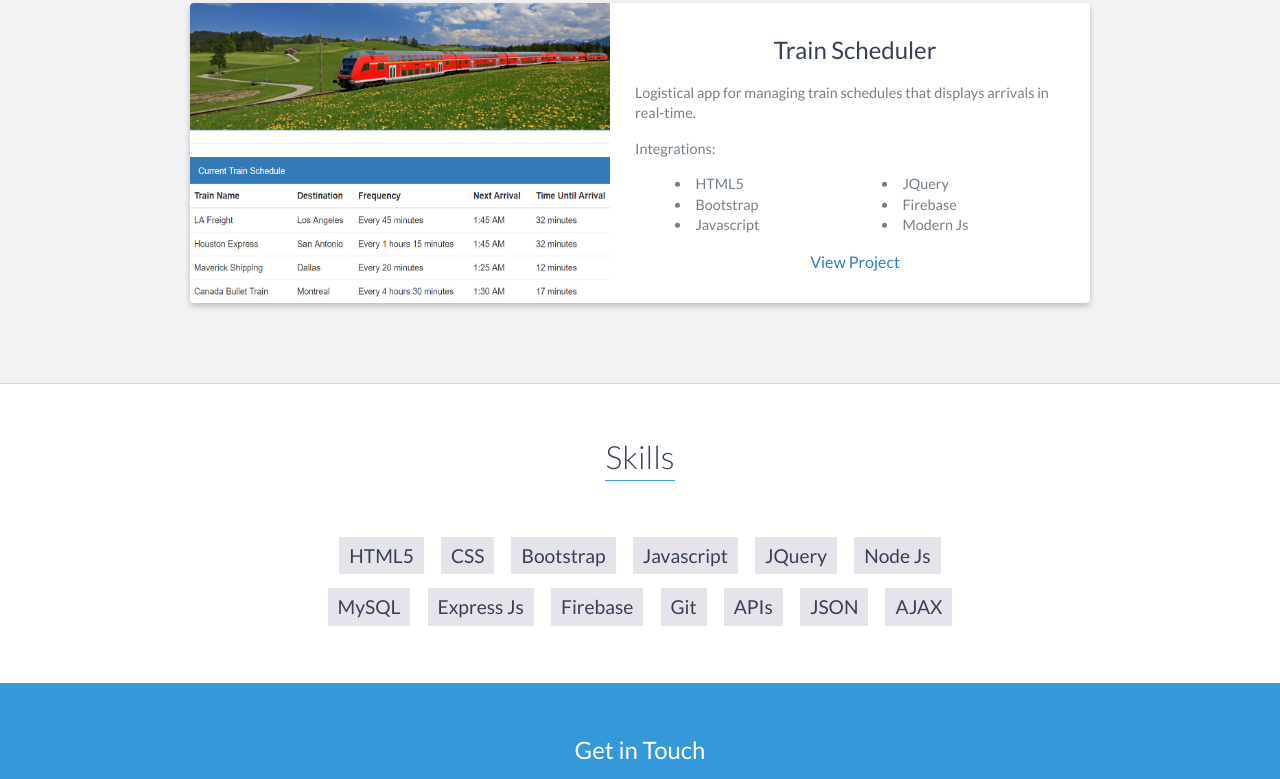
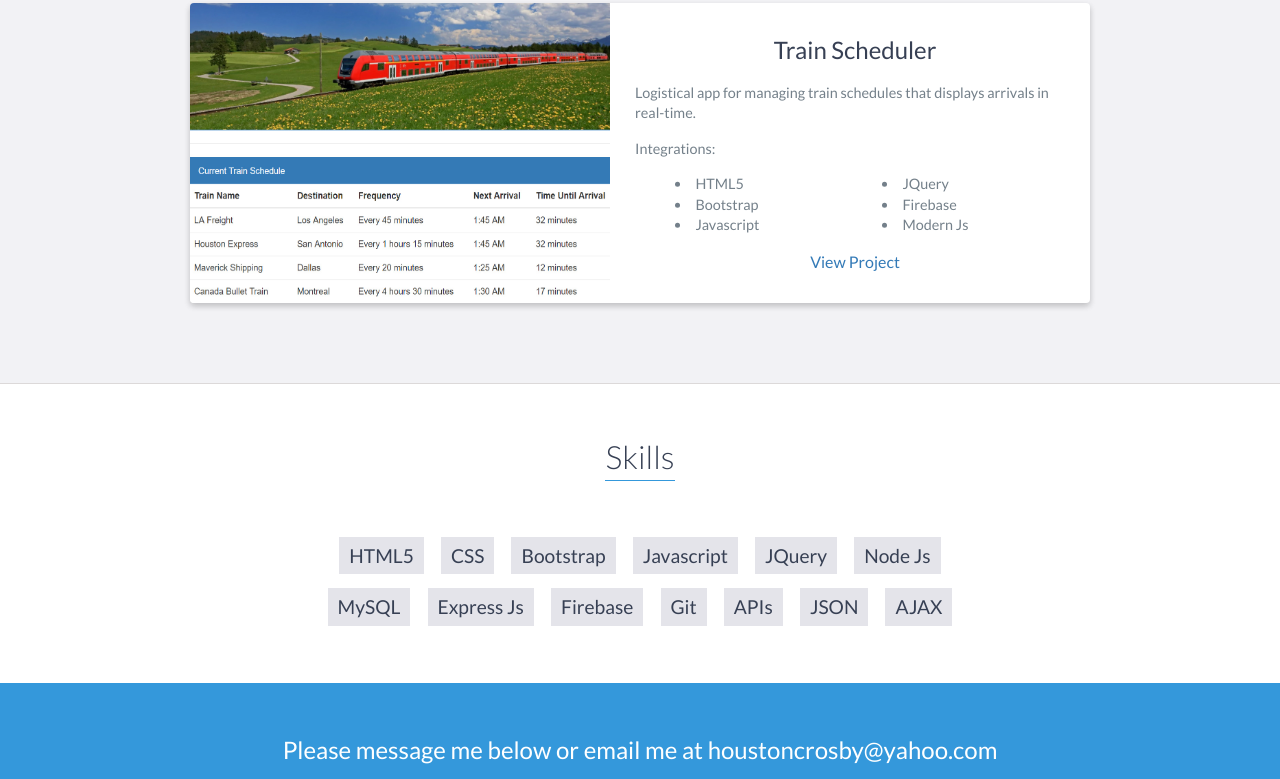
Before and after one commit to houstonc11/portfolio, a website: page index.html in a window 1280 px wide. Shown: the part 1989-2768 px from the top of the page. Drawn offline with nearby package versions, Linux system fonts and the light colour scheme.

Commit message:
contact update

```diff
--- a/index.html
+++ b/index.html
@@ -43,6 +43,7 @@
         <div id="lead-content">
             <h1>Houston Crosby</h1>
             <h2>Web Developer</h2>
+            <br><br>
             <img class="img-circle" src="./images/profileImage.png" alt="profile-image" width="200" height="200">
         </div>
         <!-- End #lead-content -->
@@ -169,7 +170,7 @@
     </div>
     <!-- End #skills -->
     <div id="contact">
-        <h2>Get in Touch</h2>
+        <h2>Please message me below or email me at houstoncrosby@yahoo.com</h2>
         <div id="contact-form">
             <form method="POST" action="https://formspree.io/houstoncrosby@yahoo.com">
                 <input type="hidden" name="_subject" value="Contact request from personal website" />
```
